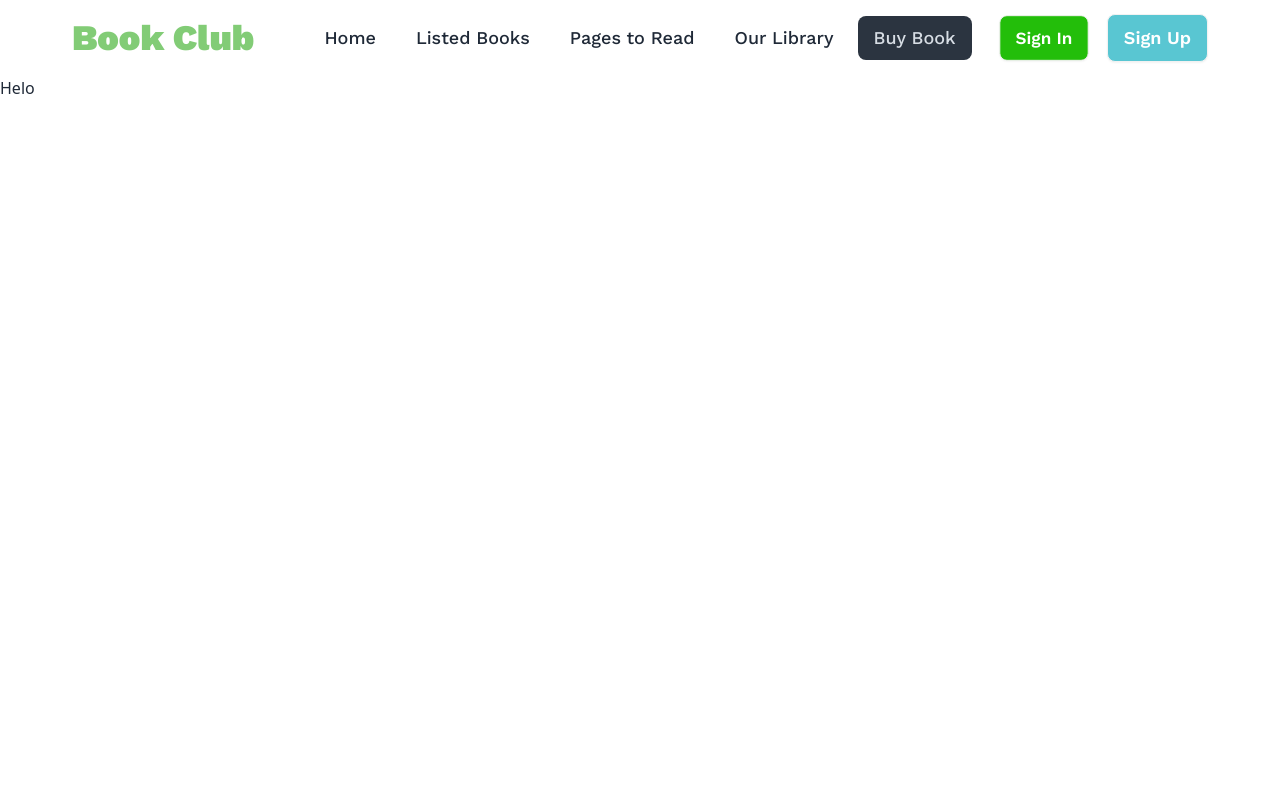
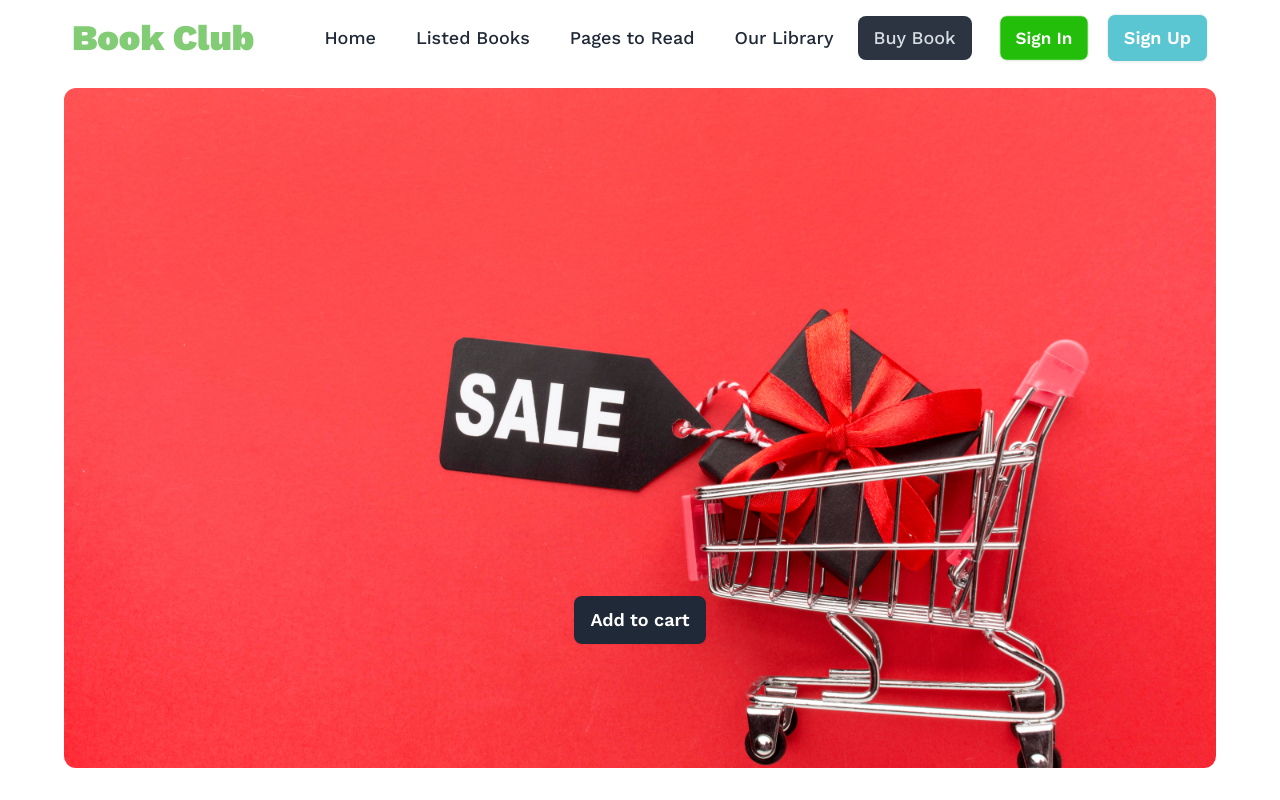
Before and after one commit to nayemkhan1999/Bookshelf-Project-a8, a React (Vite) app: page /buy in a window 1280 px wide. Built offline with nearby package versions, Linux system fonts and the light colour scheme.

Commit message:
project complite and published

```diff
--- a/src/Components/BuyBook/BuyBook.jsx
+++ b/src/Components/BuyBook/BuyBook.jsx
@@ -1,7 +1,26 @@
+import tow200 from "../../../public/tow200.jpg";
 const BuyBook = () => {
   return (
     <div>
-      <h2>Helo</h2>
+      <div className="lg:mx-16 md:mx-2 font-work mt-3">
+        <div
+          style={{
+            backgroundImage: `url(${tow200})`,
+            backgroundRepeat: "no-repeat",
+            backgroundSize: "cover",
+            backgroundPosition: "center",
+          }}
+          className="hero h-[85vh]  bg-[#F2F2F2] rounded-xl"
+        >
+          <div className="hero-content flex-col lg:flex-row-reverse gap-20">
+            <div className="">
+              <button className="btn btn-active text-white font-semibold bg-gray-800 border-none mt-96 text-lg">
+                Add to cart
+              </button>
+            </div>
+          </div>
+        </div>
+      </div>
     </div>
   );
 };
```
Also changed, not shown: public/tow200.jpg (added).
